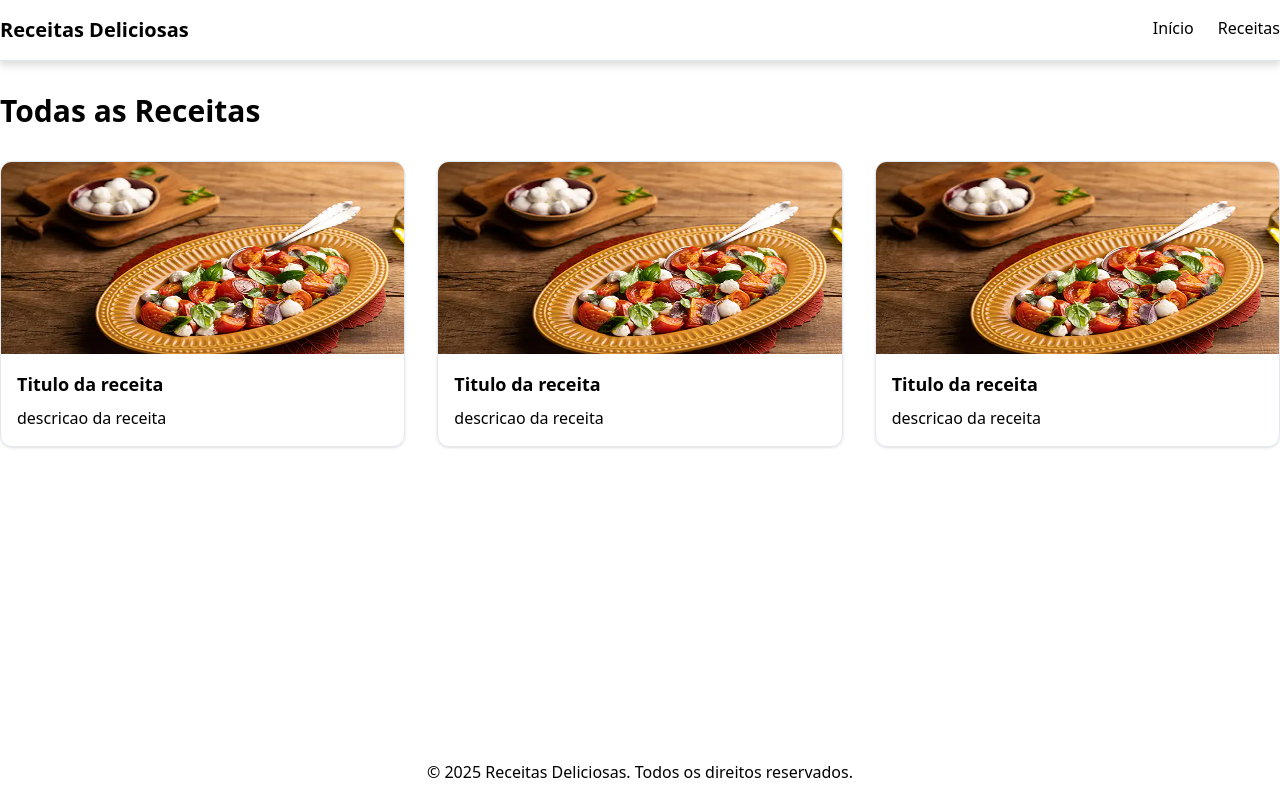
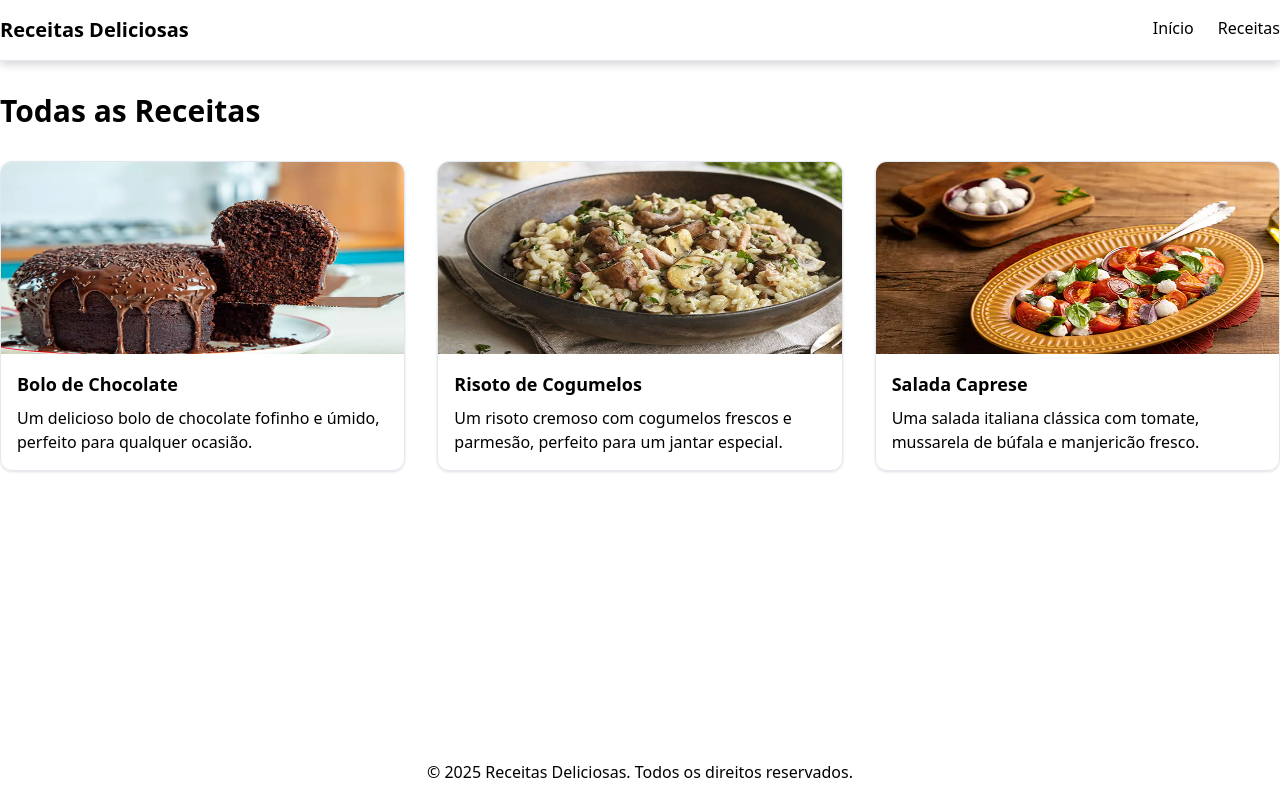
Before and after one commit to cavicf/Receitas-CapacitacaoByron, a Next.js app: page /receitas in a window 1280 px wide. Built offline with nearby package versions, Linux system fonts and the light colour scheme.

Commit message:
feat: passando props para os cards de receitas

```diff
--- a/src/app/receitas/page.tsx
+++ b/src/app/receitas/page.tsx
@@ -8,7 +8,7 @@
                 <h1 className="text-3xl font-bold">Todas as Receitas</h1>
                 <div className="grid grid-cols-3 gap-8 mt-8">
                     {recipes.map((recipe)=> (
-                        <RecipeCard/>
+                        <RecipeCard key={recipe.id} recipe={recipe}/>
                     ))}
                 </div>
             </div>
--- a/src/components/RecipeCard/index.tsx
+++ b/src/components/RecipeCard/index.tsx
@@ -1,20 +1,25 @@
+import { Recipe } from "@/lib/data";
 import Image from "next/image";
 import Link from "next/link";
 
-export default function RecipeCard(){
+interface RecipeCarsProps{
+    recipe: Recipe
+}
+
+export default function RecipeCard({recipe}: RecipeCarsProps){
     return (
-        <Link href=''>
+        <Link href={`/receitas/${recipe.id}`}>
             <div className="border border-slate-200 rounded-xl overflow-hidden shadow-sm hover:shadow-md transition-shadow">
                 <div className="relative h-48 w-full">
                     <Image
-                        src='/receitas/salada.png'
-                        alt="Titulo da receita"
+                        src={recipe.image}
+                        alt={recipe.title}
                         fill
                     />
                 </div>
                 <div className="flex flex-col p-4 gap-2">
-                    <h3 className="text-lg font-bold">Titulo da receita</h3>
-                    <p>descricao da receita</p>
+                    <h3 className="text-lg font-bold">{recipe.title}</h3>
+                    <p>{recipe.description}</p>
                 </div>
             </div>
         </Link>
```
